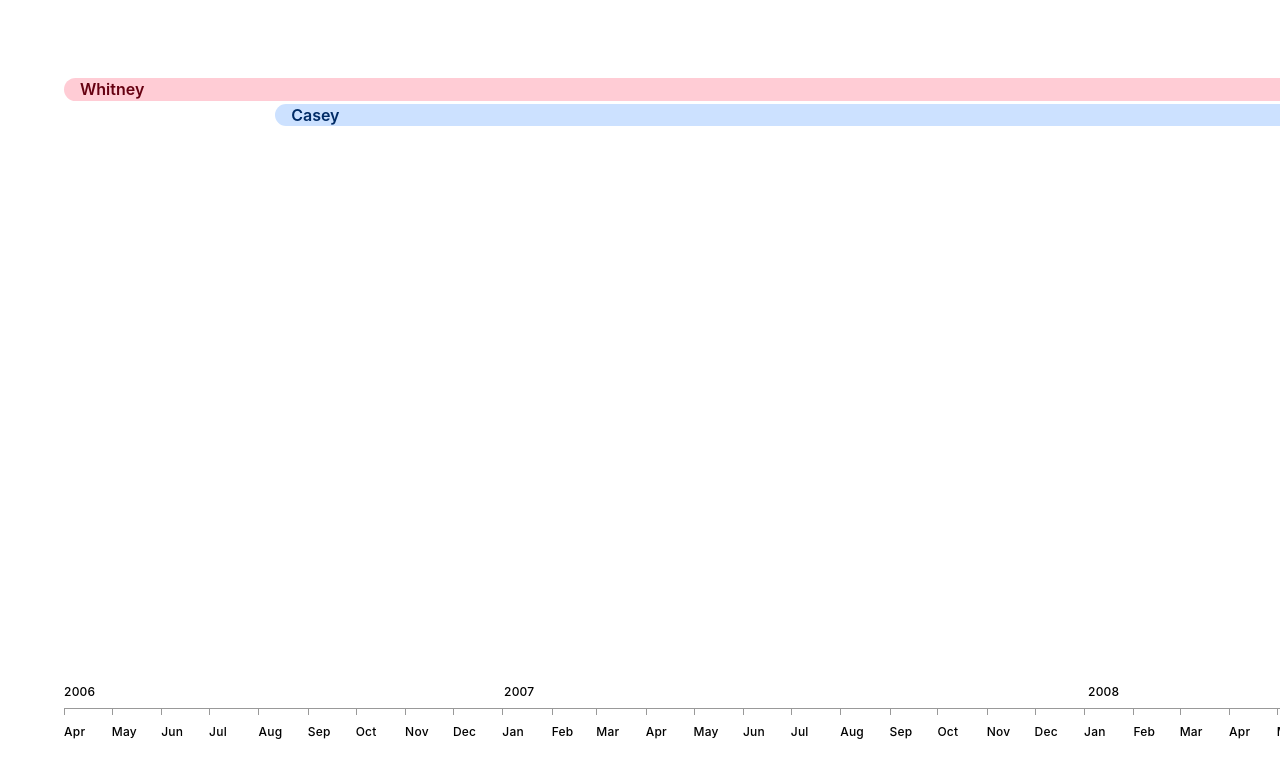
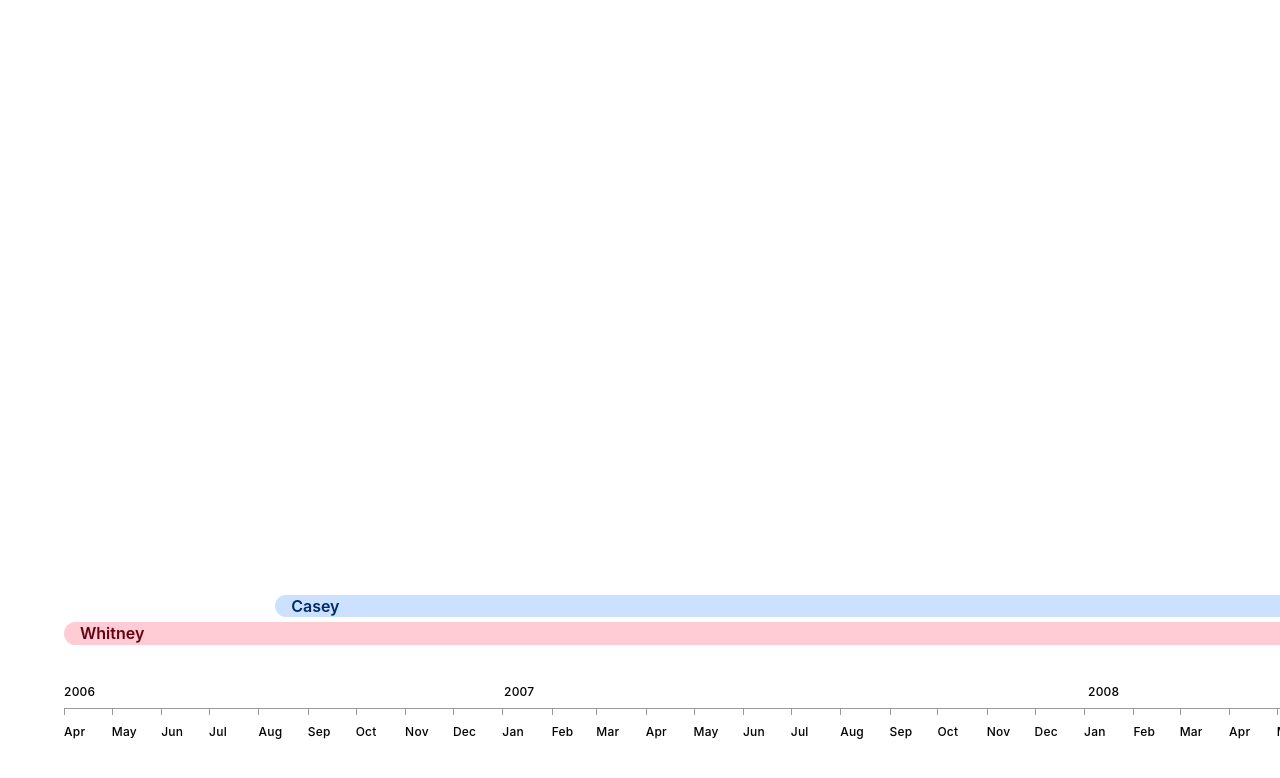
Before and after one commit to taylorgorman/timeline, a React (Create React App) app: page / in a window 1280 px wide. Shown: the top 778 px of the page. Built offline with nearby package versions, Linux system fonts and the light colour scheme.

Commit message:
👷‍♂️ programatically position items for less rows

```diff
--- a/src/components/Dateline/index.js
+++ b/src/components/Dateline/index.js
@@ -5,7 +5,7 @@ import moment from 'moment';
 export default function ( props ) {
 
   // timeline boundaries
-  const startDate = moment.min( props.items.map( item => item.start ) )
+  const { startDate } = props
   const startYear = startDate.clone().startOf('year')
   const startMonth = startDate.clone().startOf('month')
   const endDate = moment.max( props.items.map( item => item.end ) )
--- a/src/components/Items/index.js
+++ b/src/components/Items/index.js
@@ -1,30 +1,73 @@
-import './style.scss';
-import React from 'react';
-import moment from 'moment';
+import './style.scss'
+import React from 'react'
+import moment from 'moment'
 
 export default function ( props ) {
 
-  // timeline boundaries
-  const startDate = moment.min( props.items.map( item => item.start ) )
+  const { startDate } = props
+
+  // manipulate rows
+  let rows = [{
+    id: 1,
+    latestDate: moment('1900-01-01'),
+  }]
+
+  const getRow = item => {
+
+    // filter to rows ending before this item starts
+    const rowsEndingBeforeItem = rows.filter(
+      row => moment.max( item.start, row.latestDate ) === item.start
+    )
+
+    // we have rows
+    if ( rowsEndingBeforeItem.length > 0 ) {
+      // we'll use the lowest row we found
+      const newRow = rowsEndingBeforeItem[0]
+      // replace row
+      rows[rows.indexOf( newRow )] = {
+        id: newRow.id,
+        latestDate: item.end,
+      }
+
+      return newRow.id
+    }
+
+    // we do not have rows
+    else {
+      // start a new row
+      const newRowId = rows.slice(-1)[0].id + 1
+      rows.push({
+        id: newRowId,
+        latestDate: item.end,
+      })
+
+      return newRowId
+    }
+
+  }
 
   // calculate extra data from items
   const itemsProcessed = props.items.map( item => {
+
     const daysLength = item.end.diff( item.start, 'd' )
     const daysSinceStart = item.start.diff( startDate, 'd' )
+
     return {
       ...item,
       daysLength,
       daysSinceStart,
       style: {
-        width: ( daysLength + 1 ) * props.zoom + 'rem', // first and last days inclusive
-        marginLeft: daysSinceStart * props.zoom + 'rem',
+        width: ( daysLength + 1 ) * props.zoom + 'rem', // +1 to include both first and last days
+        left: daysSinceStart * props.zoom + 'rem',
+        bottom: getRow( item ) * 1.7 + 'em', // *1.7 to accommodate for padding
       },
     }
+
   } )
 
   return (
 
-    <React.Fragment>
+    <div className="items">
     { itemsProcessed.map( ( item, key ) => (
       <div className={ 'item ' + item.type } style={ item.style } key={ key }>
         <span className="title">
@@ -32,7 +75,7 @@ export default function ( props ) {
         </span>
       </div>
     ) ) }
-    </React.Fragment>
+    </div>
 
   )
 
--- a/src/components/Items/style.scss
+++ b/src/components/Items/style.scss
@@ -1,4 +1,7 @@
 
+.items {
+  position: relative;
+}
 .item {
 
   $friend_color: hsl(215, 100, 50);
@@ -9,6 +12,7 @@
   border-radius: 10em;
   line-height: 1;
   margin: .2em 0;
+  position: absolute;
 
   &.place {
     background-color: lighten($place_color, 40);
--- a/src/components/Timeline/index.js
+++ b/src/components/Timeline/index.js
@@ -1,22 +1,22 @@
-import './style.scss';
-import React, { useState, useEffect } from 'react';
-import moment from 'moment';
+import './style.scss'
+import React, { useState, useEffect } from 'react'
+import moment from 'moment'
 
-import Items from '../Items';
-import Dateline from '../Dateline';
+import Items from '../Items'
+import Dateline from '../Dateline'
 
 
 moment.prototype.daysInYear = function(){
-  return this.isLeapYear() ? 366 : 365;
+  return this.isLeapYear() ? 366 : 365
 }
 
-export default function Timeline( props ) {
+export default function ( props ) {
 
-  const [zoom] = useState( 0.1 );
+  const [zoom] = useState( 0.1 )
 
-  const [items, setItems] = useState( [] );
+  const [items, setItems] = useState( [] )
   items.sort( ( a, b ) => ( moment.min( a.start, b.start ) === b.start ) ? 1 : -1 )
-  useEffect( () => { console.log('useEffect setItems');
+  useEffect( () => {
 
     setItems([
       {
@@ -65,7 +65,7 @@ export default function Timeline( props ) {
         type: 'roommate',
         title: 'Ivor',
         start: moment('2017-11-01'),
-        end: moment('2018-3-31'),
+        end: moment('2018-03-31'),
       },
       {
         type: 'friend',
@@ -161,17 +161,17 @@ export default function Timeline( props ) {
 
   }, [] )
 
+  const properties = {
+    items,
+    zoom,
+    startDate: moment.min( items.map( item => item.start ) )
+  }
+
   return (
 
     <div className="timeline">
-      <Items
-        items={ items }
-        zoom={ zoom }
-      />
-      <Dateline
-        items={ items }
-        zoom={ zoom }
-      />
+      <Items { ...properties } />
+      <Dateline { ...properties } />
     </div>
 
   )
```
